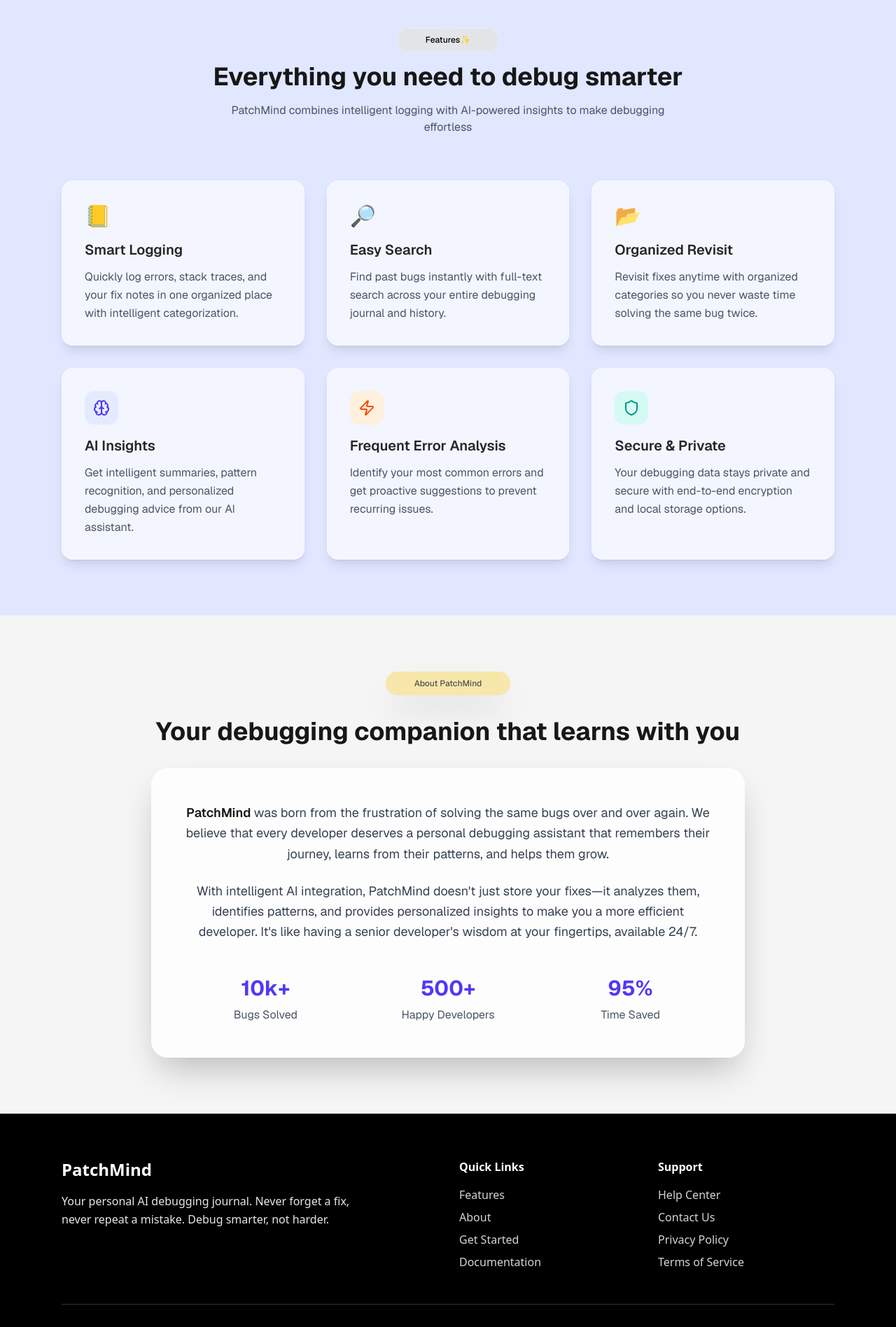
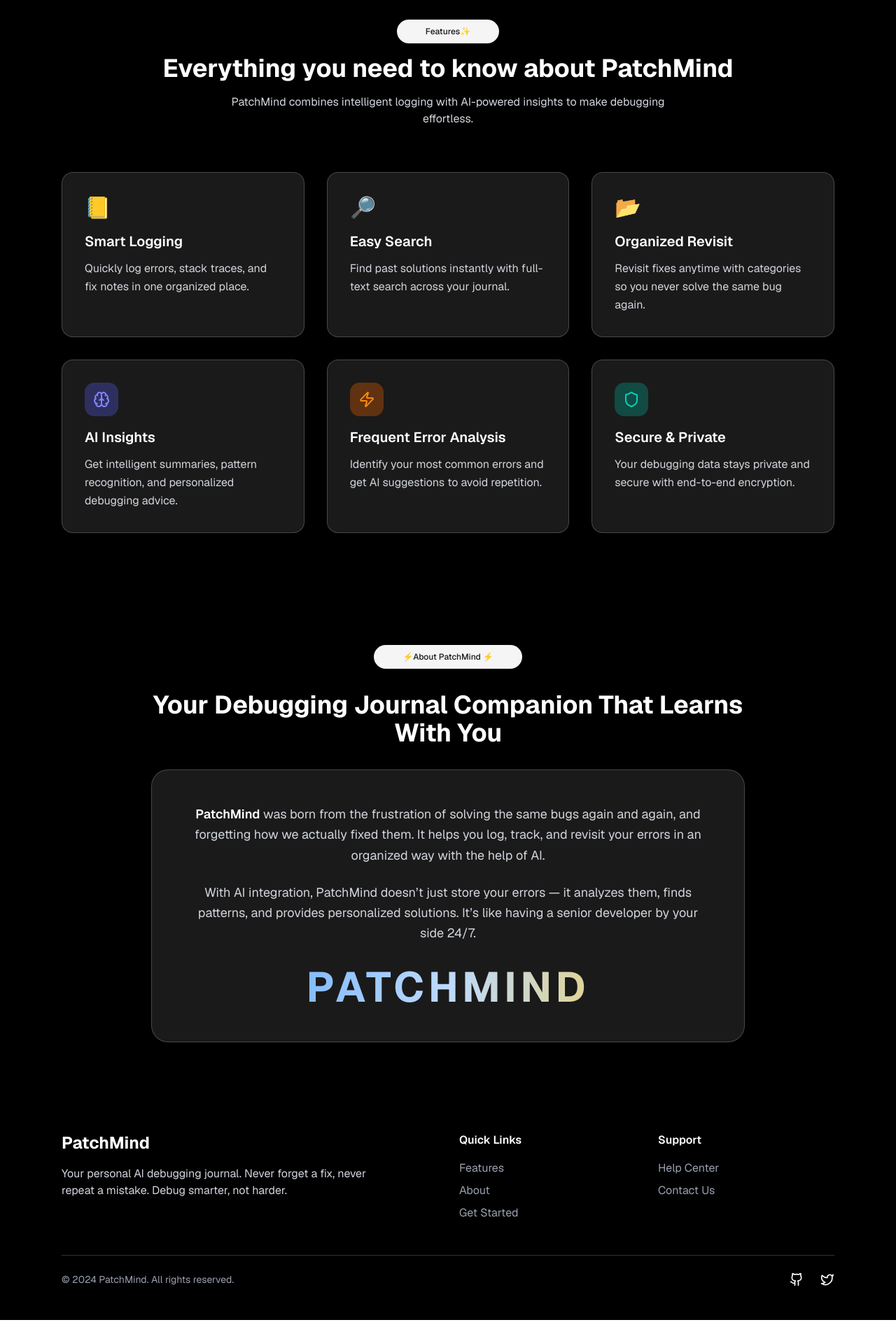
Before and after one commit to RaunaK-cap/Patchmind, a Next.js app: page / in a window 1280 px wide. Shown: the part 840-2737 px from the top of the page at 70% size. Built offline with nearby package versions, Linux system fonts and the light colour scheme.

Commit message:
created:landing page

```diff
--- a/src/app/page.tsx
+++ b/src/app/page.tsx
@@ -1,31 +1,49 @@
 "use client"
+
 import { Badge } from "@/components/ui/badge"
 import { Button } from "@/components/ui/button"
-import { ArrowBigRightDashIcon, Brain, Zap, Shield, Github, Twitter, Linkedin, Mail } from "lucide-react"
+import { ArrowBigRightDashIcon, Brain, Zap, Shield, Github, Twitter } from "lucide-react"
+import Link from "next/link"
 import { redirect } from "next/navigation"
 
-
+<div className="min-h-screen w-full bg-black relative">
+    {/* Vercel Grid */}
+    <div
+      className="absolute inset-0 opacity-30"
+      style={{
+        backgroundImage: `
+          linear-gradient(rgba(255, 255, 255, 0.1) 1px, transparent 1px),
+          linear-gradient(90deg, rgba(255, 255, 255, 0.1) 1px, transparent 1px)
+        `,
+        backgroundSize: "60px 60px",
+      }}
+    />
+    {/* Your Content/Components */}
+  </div>
 
 export default function Home() {
   return (
-    <div className="relative">
-      <div className="min-h-screen w-full relative">
+    <div className="relative min-h-screen w-full bg-black text-neutral-900 font-sans">
+      {/* Ember Glow Background (global wrapper) */}
       <div
-          className="absolute inset-0 z-0"
+        className="fixed inset-0 z-0"
         style={{
-            background: "radial-gradient(100% 100% at 50% 10%, #fff 10%, #6366f1 120%)",
+          backgroundImage: `
+          linear-gradient(rgba(255, 255, 255, 0.1) 1px, transparent 1px),
+          linear-gradient(90deg, rgba(255, 255, 255, 0.1) 1px, transparent 1px)
+        `,
+        backgroundSize: "60px 60px",
         }}
       />
-        <div className="h-screen">
-          <nav className="flex items-center justify-around px-8 py-4 relative z-10 font-sans">
-            <div className="text-2xl font-bold text-black">PatchMind</div>
-            <div className="hidden md:flex space-x-8 text-gray-700">
-              <a href="#features" className="hover:text-neutral-900 transition-colors">
-                Features
-              </a>
-              <a href="#about" className="hover:text-neutral-900 transition-colors">
-                About
-              </a>
+
+      {/* All Content */}
+      <div className="relative z-10">
+        {/* Navbar */}
+        <nav className="flex items-center justify-around px-6 md:px-12 py-4 font-sans mx-auto">
+          <div className="text-2xl font-bold text-white">PatchMind</div>
+          <div className="hidden md:flex space-x-8 text-gray-200">
+            <a href="#features" className="hover:text-white transition-colors">Features</a>
+            <a href="#about" className="hover:text-white transition-colors">About</a>
           </div>
           <Button
             onClick={() => redirect("/login")}
@@ -35,265 +53,164 @@ export default function Home() {
           </Button>
         </nav>
 
-          <section className="relative flex flex-col items-center justify-center min-h-[90vh] overflow-hidden font-sans text-center px-6">
-            <Badge className="bg-neutral-200/10 backdrop-blur-2xl px-10 py-1 rounded-full shadow-lg">
-              <h2 className="text-yellow-900 text-lg tracking-wide">Your Personal ✨</h2>
+        {/* Hero Section */}
+        <section className="flex flex-col items-center justify-center min-h-[90vh] px-6 text-center">
+          <Badge className="bg-neutral-200/10 backdrop-blur-2xl px-8 py-1 rounded-full shadow-lg">
+            <h2 className="text-yellow-300 text-lg tracking-wide">Your Personal ✨</h2>
           </Badge>
-            <h1 className="mt-1 text-5xl sm:text-6xl lg:text-7xl font-extrabold text-neutral-900 leading-tight">
+          <h1 className="mt-3 text-4xl sm:text-5xl lg:text-7xl font-extrabold text-white leading-tight">
             <span className="inline-block mr-2">AI</span>
-              <span className="animate-pulse bg-gradient-to-r from-neutral-800 via-neutral-900 to-black bg-clip-text text-transparent">
-                debugging
+            <span className="animate-pulse bg-gradient-to-r from-blue-400 via-blue-200 to-orange-300 bg-clip-text text-transparent">
+              Debugging
             </span>
-              <span className="ml-2">journal </span>
+            <span className="ml-2">Journal</span>
           </h1>
 
-            <p className="mt-6 max-w-2xl text-gray-600 text-md leading-relaxed">
-              PatchMind is your <span className="font-semibold text-neutral-800">personal debugging journal</span>. Log,
-              search, and revisit every bug you've fixed — so you'll never forget.
+          <p className="mt-6 max-w-2xl text-gray-300 text-base sm:text-lg leading-relaxed">
+            PatchMind is your <span className="font-semibold text-white">personal debugging journal</span>.
+            Log, search, and revisit every bug you’ve fixed — so you’ll never forget.
           </p>
 
           <div className="mt-8 flex flex-col sm:flex-row gap-4">
             <button
-                onClick={() => {
-                  redirect("/login")
-                }}
-                className="px-6 py-2 rounded-xl flex items-center gap-2 bg-neutral-800 text-white font-semibold shadow-md hover:scale-105 transition-all"
+              onClick={() => redirect("/login")}
+              className="px-6 py-3 rounded-xl flex items-center gap-2 bg-neutral-200 text-black font-semibold shadow-md hover:scale-105 transition-all"
             >
               Try Now
               <ArrowBigRightDashIcon className="animate-bounce size-6" />
             </button>
           </div>
         </section>
-        </div>
-      </div>
 
+        {/* Features Section */}
         <section id="features" className="relative py-20 font-sans">
-        <div
-          className="absolute inset-0 bg-indigo-100 mix-blend-normal"
-
-        />
-
           <div className="relative z-10 max-w-6xl mx-auto px-6">
             <div className="text-center mb-16">
-            <Badge className="bg-yellow-300/10 backdrop-blur-2xl  text-black px-10 py-2 rounded-full mb-4 border border-white/30">
+              <Badge variant="secondary" className="backdrop-blur-2xl px-10 py-2 rounded-full mb-4">
                 Features✨
               </Badge>
-            <h2 className="text-4xl font-bold text-neutral-900 mb-4">Everything you need to debug smarter</h2>
-            <p className="text-gray-600 max-w-2xl mx-auto">
-              PatchMind combines intelligent logging with AI-powered insights to make debugging effortless
+              <h2 className="text-3xl sm:text-4xl font-bold text-white mb-4">
+                Everything you need to know about PatchMind
+              </h2>
+              <p className="text-gray-300 max-w-2xl mx-auto">
+                PatchMind combines intelligent logging with AI-powered insights to make debugging effortless.
               </p>
             </div>
 
+            {/* Features Grid */}
             <div className="grid md:grid-cols-2 lg:grid-cols-3 gap-8">
-            <div className="group p-8 rounded-2xl shadow-lg bg-white/60 backdrop-blur-sm hover:bg-white/80 hover:shadow-2xl hover:-translate-y-2 transition-all duration-300 border border-white/50">
-              <div className="text-3xl mb-4 group-hover:scale-110 transition-transform duration-300">📒</div>
-              <h3 className="text-xl font-semibold text-neutral-800 mb-3">Smart Logging</h3>
-              <p className="text-gray-600 leading-relaxed">
-                Quickly log errors, stack traces, and your fix notes in one organized place with intelligent
-                categorization.
-              </p>
+              {[
+                { icon: "📒", title: "Smart Logging", text: "Quickly log errors, stack traces, and fix notes in one organized place." },
+                { icon: "🔎", title: "Easy Search", text: "Find past solutions instantly with full-text search across your journal." },
+                { icon: "📂", title: "Organized Revisit", text: "Revisit fixes anytime with categories so you never solve the same bug again." },
+              ].map((f, i) => (
+                <div key={i} className="group p-8 rounded-2xl shadow-lg bg-white/10 backdrop-blur-sm hover:bg-white/20 hover:shadow-2xl hover:-translate-y-2 transition-all duration-300 border border-white/20">
+                  <div className="text-3xl mb-4 group-hover:scale-110 transition-transform">{f.icon}</div>
+                  <h3 className="text-xl font-semibold text-white mb-3">{f.title}</h3>
+                  <p className="text-gray-300 leading-relaxed">{f.text}</p>
+                </div>
+              ))}
+
+              <div className="group p-8 rounded-2xl shadow-lg bg-white/10 backdrop-blur-sm hover:bg-white/20 hover:shadow-2xl hover:-translate-y-2 transition-all duration-300 border border-white/20">
+                <div className="flex items-center justify-center w-12 h-12 bg-indigo-500/30 rounded-xl mb-4">
+                  <Brain className="w-6 h-6 text-indigo-400" />
+                </div>
+                <h3 className="text-xl font-semibold text-white mb-3">AI Insights</h3>
+                <p className="text-gray-300 leading-relaxed">Get intelligent summaries, pattern recognition, and personalized debugging advice.</p>
               </div>
 
-            <div className="group p-8 rounded-2xl shadow-lg bg-white/60 backdrop-blur-sm hover:bg-white/80 hover:shadow-2xl hover:-translate-y-2 transition-all duration-300 border border-white/50">
-              <div className="text-3xl mb-4 group-hover:scale-110 transition-transform duration-300">🔎</div>
-              <h3 className="text-xl font-semibold text-neutral-800 mb-3">Easy Search</h3>
-              <p className="text-gray-600 leading-relaxed">
-                Find past bugs instantly with full-text search across your entire debugging journal and history.
-              </p>
+              <div className="group p-8 rounded-2xl shadow-lg bg-white/10 backdrop-blur-sm hover:bg-white/20 hover:shadow-2xl hover:-translate-y-2 transition-all duration-300 border border-white/20">
+                <div className="flex items-center justify-center w-12 h-12 bg-orange-500/30 rounded-xl mb-4">
+                  <Zap className="w-6 h-6 text-orange-400" />
+                </div>
+                <h3 className="text-xl font-semibold text-white mb-3">Frequent Error Analysis</h3>
+                <p className="text-gray-300 leading-relaxed">Identify your most common errors and get AI suggestions to avoid repetition.</p>
               </div>
 
-            <div className="group p-8 rounded-2xl shadow-lg bg-white/60 backdrop-blur-sm hover:bg-white/80 hover:shadow-2xl hover:-translate-y-2 transition-all duration-300 border border-white/50">
-              <div className="text-3xl mb-4 group-hover:scale-110 transition-transform duration-300">📂</div>
-              <h3 className="text-xl font-semibold text-neutral-800 mb-3">Organized Revisit</h3>
-              <p className="text-gray-600 leading-relaxed">
-                Revisit fixes anytime with organized categories so you never waste time solving the same bug twice.
-              </p>
+              <div className="group p-8 rounded-2xl shadow-lg bg-white/10 backdrop-blur-sm hover:bg-white/20 hover:shadow-2xl hover:-translate-y-2 transition-all duration-300 border border-white/20">
+                <div className="flex items-center justify-center w-12 h-12 bg-teal-500/30 rounded-xl mb-4">
+                  <Shield className="w-6 h-6 text-teal-400" />
                 </div>
-
-            <div className="group p-8 rounded-2xl shadow-lg bg-white/60 backdrop-blur-sm hover:bg-white/80 hover:shadow-2xl hover:-translate-y-2 transition-all duration-300 border border-white/50">
-              <div className="flex items-center justify-center w-12 h-12 bg-indigo-100/80 backdrop-blur-sm rounded-xl mb-4 group-hover:scale-110 transition-transform duration-300">
-                <Brain className="w-6 h-6 text-indigo-600" />
-              </div>
-              <h3 className="text-xl font-semibold text-neutral-800 mb-3">AI Insights</h3>
-              <p className="text-gray-600 leading-relaxed">
-                Get intelligent summaries, pattern recognition, and personalized debugging advice from our AI assistant.
-              </p>
-            </div>
-
-            <div className="group p-8 rounded-2xl shadow-lg bg-white/60 backdrop-blur-sm hover:bg-white/80 hover:shadow-2xl hover:-translate-y-2 transition-all duration-300 border border-white/50">
-              <div className="flex items-center justify-center w-12 h-12 bg-orange-100/80 backdrop-blur-sm rounded-xl mb-4 group-hover:scale-110 transition-transform duration-300">
-                <Zap className="w-6 h-6 text-orange-600" />
-              </div>
-              <h3 className="text-xl font-semibold text-neutral-800 mb-3">Frequent Error Analysis</h3>
-              <p className="text-gray-600 leading-relaxed">
-                Identify your most common errors and get proactive suggestions to prevent recurring issues.
-              </p>
-            </div>
-
-            <div className="group p-8 rounded-2xl shadow-lg bg-white/60 backdrop-blur-sm hover:bg-white/80 hover:shadow-2xl hover:-translate-y-2 transition-all duration-300 border border-white/50">
-              <div className="flex items-center justify-center w-12 h-12 bg-teal-100/80 backdrop-blur-sm rounded-xl mb-4 group-hover:scale-110 transition-transform duration-300">
-                <Shield className="w-6 h-6 text-teal-600" />
-              </div>
-              <h3 className="text-xl font-semibold text-neutral-800 mb-3">Secure & Private</h3>
-              <p className="text-gray-600 leading-relaxed">
-                Your debugging data stays private and secure with end-to-end encryption and local storage options.
-              </p>
+                <h3 className="text-xl font-semibold text-white mb-3">Secure & Private</h3>
+                <p className="text-gray-300 leading-relaxed">Your debugging data stays private and secure with end-to-end encryption.</p>
               </div>
             </div>
           </div>
         </section>
 
+        {/* About Section */}
         <section id="about" className="relative py-20 font-sans">
-        <div
-          className="absolute inset-0 bg-neutral-100"
-
-        />
-
           <div className="relative z-10 max-w-4xl mx-auto px-6 text-center">
-          <Badge className="bg-yellow-400/30 backdrop-blur-2xl shadow-2xl text-neutral-600 px-10 py-2 rounded-full mb-8">
-            About PatchMind
+            <Badge variant="secondary" className="backdrop-blur-2xl px-10 py-2 rounded-full mb-8">
+              ⚡About PatchMind ⚡
             </Badge>
 
-          <h2 className="text-4xl font-bold text-neutral-900 mb-8">Your debugging companion that learns with you</h2>
+            <h2 className="text-3xl sm:text-4xl font-bold text-white mb-8">
+              Your Debugging Journal Companion That Learns With You
+            </h2>
 
-          <div className="bg-white/80 backdrop-blur-sm rounded-3xl p-12 shadow-2xl border border-white/50">
-            <p className="text-lg text-gray-700 leading-relaxed mb-6">
-              <span className="font-semibold text-neutral-900">PatchMind</span> was born from the frustration of solving
-              the same bugs over and over again. We believe that every developer deserves a personal debugging assistant
-              that remembers their journey, learns from their patterns, and helps them grow.
+            <div className="bg-white/10 backdrop-blur-sm rounded-3xl p-10 sm:p-12 shadow-2xl border border-white/20">
+              <p className="text-lg text-gray-300 leading-relaxed mb-6">
+                <span className="font-semibold text-white">PatchMind</span> was born from the frustration of solving
+                the same bugs again and again, and forgetting how we actually fixed them.
+                It helps you log, track, and revisit your errors in an organized way with the help of AI.
               </p>
 
-            <p className="text-lg text-gray-700 leading-relaxed mb-8">
-              With intelligent AI integration, PatchMind doesn't just store your fixes—it analyzes them, identifies
-              patterns, and provides personalized insights to make you a more efficient developer. It's like having a
-              senior developer's wisdom at your fingertips, available 24/7.
+              <p className="text-lg text-gray-300 leading-relaxed mb-8">
+                With AI integration, PatchMind doesn’t just store your errors — it analyzes them, finds patterns,
+                and provides personalized solutions. It’s like having a senior developer by your side 24/7.
               </p>
 
-            <div className="grid md:grid-cols-3 gap-8 mt-12">
-              <div className="text-center">
-                <div className="text-3xl font-bold text-indigo-600 mb-2">10k+</div>
-                <div className="text-gray-600">Bugs Solved</div>
-              </div>
-              <div className="text-center">
-                <div className="text-3xl font-bold text-indigo-600 mb-2">500+</div>
-                <div className="text-gray-600">Happy Developers</div>
-              </div>
-              <div className="text-center">
-                <div className="text-3xl font-bold text-indigo-600 mb-2">95%</div>
-                <div className="text-gray-600">Time Saved</div>
-              </div>
-            </div>
+              <h1 className="animate-pulse font-bold text-6xl tracking-widest bg-gradient-to-r from-blue-400 via-blue-200 to-yellow-400 bg-clip-text text-transparent">
+                PATCHMIND
+              </h1>
             </div>
           </div>
         </section>
 
-      <footer className="relative py-16 overflow-hidden">
-        <div
-          className="absolute inset-0"
-
-        />
-
-        <div className="absolute inset-0 bg-black"></div>
-
-        <div className="relative z-10 max-w-6xl mx-auto px-6 text-white">
+        {/* Footer */}
+        <footer className="relative py-12 font-sans bg-black/90">
+          <div className="max-w-6xl mx-auto px-6 text-white">
             <div className="grid md:grid-cols-4 gap-8 mb-12">
-
               <div className="md:col-span-2">
                 <div className="text-2xl font-bold mb-4">PatchMind</div>
-              <p className="text-gray-200 leading-relaxed max-w-md">
-                Your personal AI debugging journal. Never forget a fix, never repeat a mistake. Debug smarter, not
-                harder.
+                <p className="text-gray-300 max-w-md">
+                  Your personal AI debugging journal. Never forget a fix, never repeat a mistake. Debug smarter, not harder.
                 </p>
               </div>
 
               <div>
                 <h4 className="font-semibold mb-4">Quick Links</h4>
-              <ul className="space-y-2 text-gray-300">
-                <li>
-                  <a href="#features" className="hover:text-white transition-colors">
-                    Features
-                  </a>
-                </li>
-                <li>
-                  <a href="#about" className="hover:text-white transition-colors">
-                    About
-                  </a>
-                </li>
-                <li>
-                  <a href="/login" className="hover:text-white transition-colors">
-                    Get Started
-                  </a>
-                </li>
-                <li>
-                  <a href="#" className="hover:text-white transition-colors">
-                    Documentation
-                  </a>
-                </li>
+                <ul className="space-y-2 text-gray-400">
+                  <li><a href="#features" className="hover:text-white">Features</a></li>
+                  <li><a href="#about" className="hover:text-white">About</a></li>
+                  <li><a href="/login" className="hover:text-white">Get Started</a></li>
                 </ul>
               </div>
 
-
               <div>
                 <h4 className="font-semibold mb-4">Support</h4>
-              <ul className="space-y-2 text-gray-300">
-                <li>
-                  <a href="#" className="hover:text-white transition-colors">
-                    Help Center
-                  </a>
-                </li>
-                <li>
-                  <a href="#" className="hover:text-white transition-colors">
-                    Contact Us
-                  </a>
-                </li>
-                <li>
-                  <a href="#" className="hover:text-white transition-colors">
-                    Privacy Policy
-                  </a>
-                </li>
-                <li>
-                  <a href="#" className="hover:text-white transition-colors">
-                    Terms of Service
-                  </a>
-                </li>
+                <ul className="space-y-2 text-gray-400">
+                  <li><Link href="#" className="hover:text-white">Help Center</Link></li>
+                  <li><Link href="#" className="hover:text-white">Contact Us</Link></li>
                 </ul>
               </div>
             </div>
 
-
-          <div className="border-t border-white/20 pt-8 flex flex-col md:flex-row justify-between items-center">
-            <div className="text-gray-300 mb-4 md:mb-0">© 2024 PatchMind. All rights reserved.</div>
-
-            {/* Social Media */}
+            <div className="border-t border-white/20 pt-6 flex flex-col md:flex-row justify-between items-center">
+              <div className="text-gray-400 text-sm mb-4 md:mb-0">© 2024 PatchMind. All rights reserved.</div>
               <div className="flex space-x-6">
-              <a
-                href="#"
-                className="text-gray-300 hover:text-white transition-colors hover:scale-110 transform duration-200"
-              >
+                <Link href="#" className="hover:text-white hover:scale-110 transition">
                   <Github className="w-5 h-5" />
-              </a>
-              <a
-                href="#"
-                className="text-gray-300 hover:text-white transition-colors hover:scale-110 transform duration-200"
-              >
+                </Link>
+                <Link href="#" className="hover:text-white hover:scale-110 transition">
                   <Twitter className="w-5 h-5" />
-              </a>
-              <a
-                href="#"
-                className="text-gray-300 hover:text-white transition-colors hover:scale-110 transform duration-200"
-              >
-                <Linkedin className="w-5 h-5" />
-              </a>
-              <a
-                href="#"
-                className="text-gray-300 hover:text-white transition-colors hover:scale-110 transform duration-200"
-              >
-                <Mail className="w-5 h-5" />
-              </a>
+                </Link>
               </div>
             </div>
           </div>
         </footer>
       </div>
+    </div>
   )
 }
```
Lines whose indentation alone changed are shown as unchanged.
